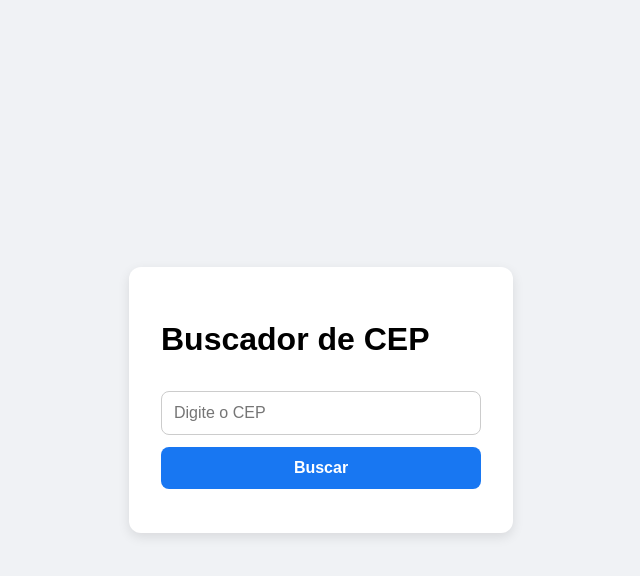
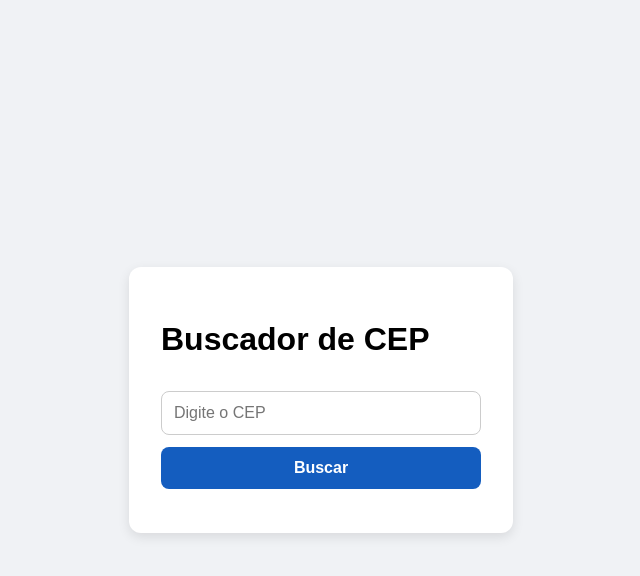
Before and after one commit to khemrajuniordev/estudos_api, a website: page api_02/index.html in a window 1280 px wide. In both pictures the pointer is over the button "Buscar". Shown: the whole page, without its empty margins (319-959 px from the left). Drawn offline with Linux system fonts and the light colour scheme.

Commit message:
finalizado

```diff
--- a/api_02/index.html
+++ b/api_02/index.html
@@ -70,6 +70,11 @@
             /* Muda o cursor pra "mãozinha" ao passar por cima */
             cursor: pointer;
         }
+
+        #botaoBuscar:hover {
+            /* Azul mais escuro quando o mouse passa por cima */
+            background-color: #145dbf;
+        }
     </style>
 </head>
 
```
